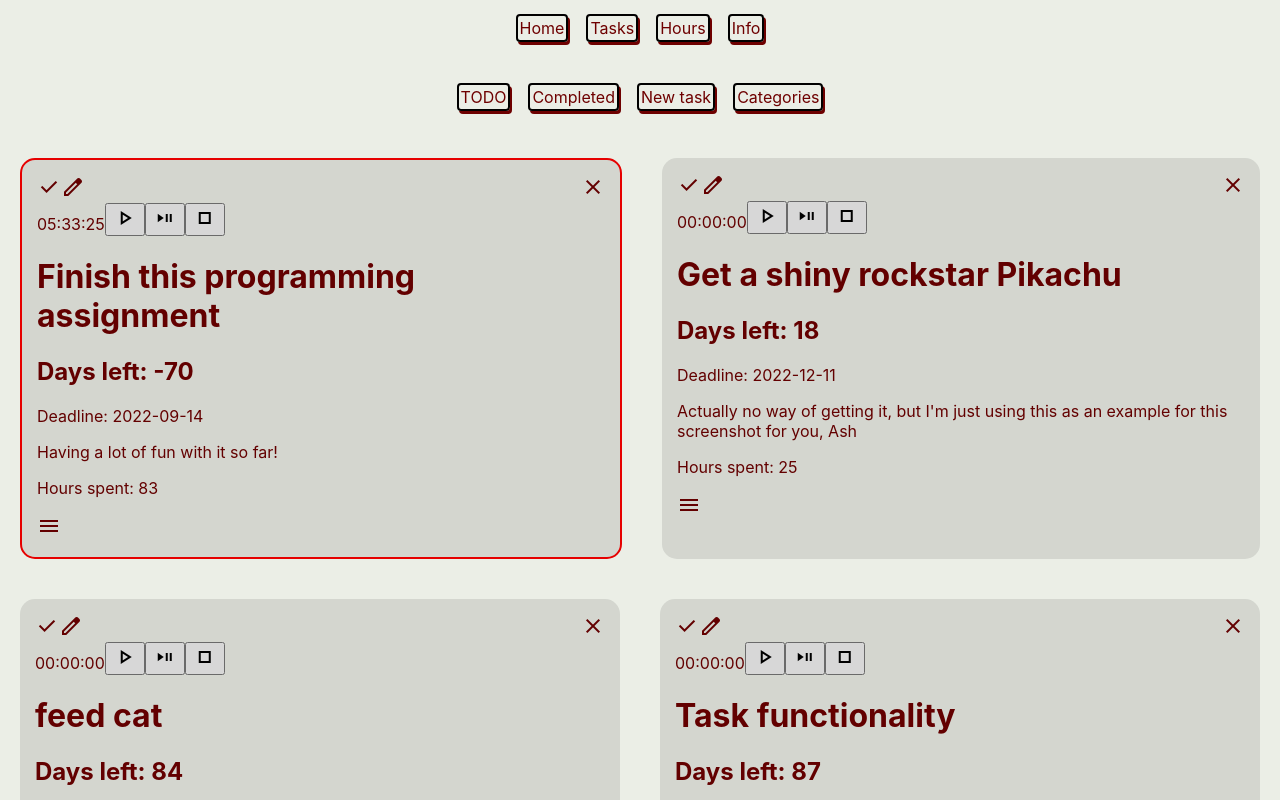
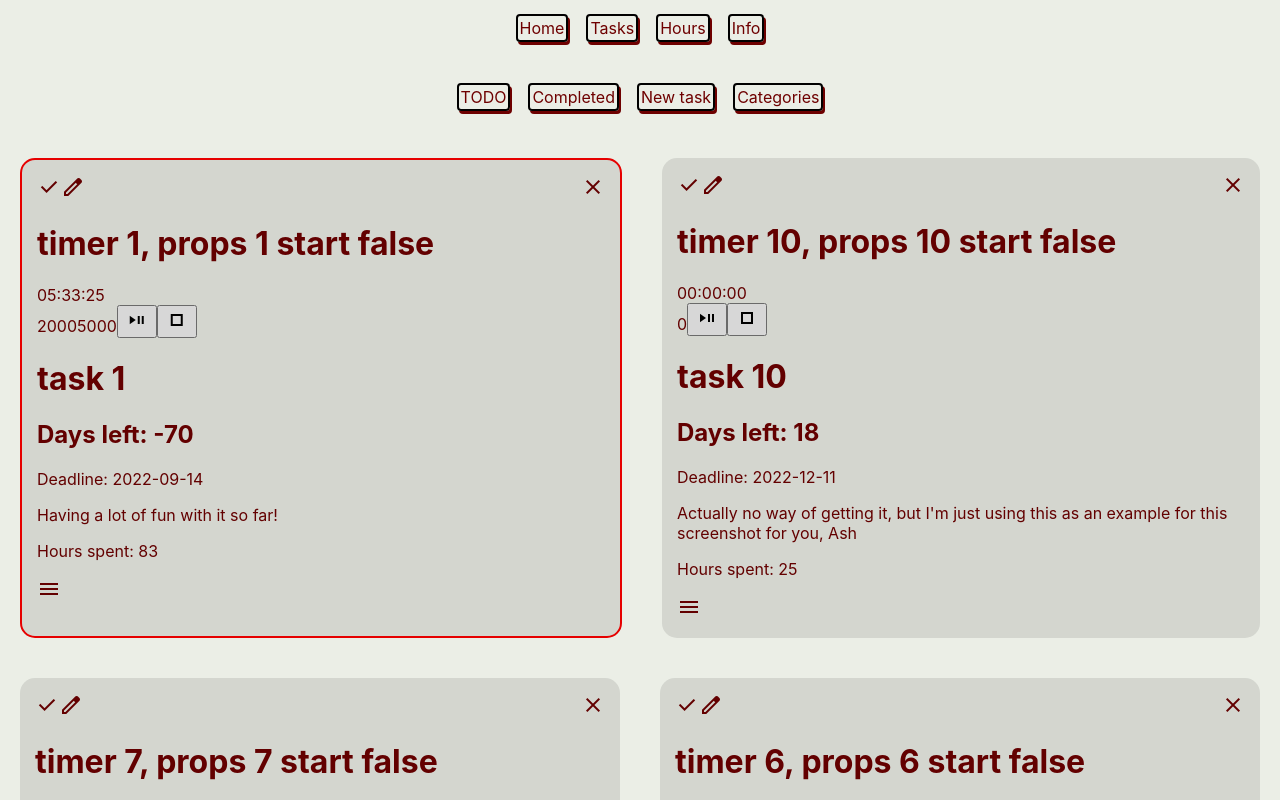
Before and after one commit to Avsword/TaskManager, a React (Create React App) app: page /tasks in a window 1280 px wide. Shown: the top 800 px of the page. Built offline with nearby package versions, Linux system fonts and the light colour scheme; data requests are answered from the project's data file.

Commit message:
Timers finally work with moving taskcomponents....

```diff
--- a/src/TaskComponent.js
+++ b/src/TaskComponent.js
@@ -76,9 +76,11 @@ class Todo extends React.Component {
       popupId: 1,
       catPopup: false,
       currentCategory: props.currentCat,
+      timers: [],
     };
     this.popuphandler = this.popuphandler.bind(this);
     this.customSorting = this.customSorting.bind(this);
+    this.tracktimers = this.tracktimers.bind(this);
   }
 
   getComponents = () => {
@@ -178,6 +180,54 @@ class Todo extends React.Component {
     this.setState({ popup: !this.state.popup });
   }
 
+  //Track timers above, so that idk what im even trying to do...
+  tracktimers(time, taskid) {
+    //Can't just push, gotta do edit the value but sure.
+    //If there is already that id being tracked, update the value. If there isn't this id being tracked, push the new key value pair to the state.
+    //If it's undefined, guard that clause
+
+    /*  console.log(this.state.timers.length); */
+    let updated = this.state.timers;
+    let isTracked = false;
+    //Guard that clause my man
+    if ((time || taskid) === undefined) {
+      return;
+    }
+    if (this.state.timers.length === 0) {
+      console.log("len is 0");
+      updated.push({ id: 0, time: 0 });
+    } else {
+      updated.map((task) => {
+        if (task.id === taskid) {
+          console.log(true);
+          //Update the time
+          task.time = time;
+          isTracked = true;
+          console.log(
+            "maps for task",
+            task,
+            "has a time of, ",
+            time,
+            " but the time for this task is: ",
+            task.time,
+            "and the taskid is:",
+            taskid
+          );
+        }
+      });
+      //After map, check if the id was being tracked. If not, then add it to the array of tracked timers.
+      if (!isTracked) {
+        updated.push({ id: taskid, time: time });
+      }
+    }
+    /*
+    console.log(`Tracktimers called with values: ${time} and id of ${taskid}`); */
+    /*  */
+
+    this.setState({ timers: updated });
+    console.log("timers in parent: ", this.state.timers, "updated,", updated);
+  }
+
   render() {
     //Acts as a guard clause
     if (!this.state.todos.length) return <h1>loading posts...</h1>;
@@ -218,9 +268,18 @@ class Todo extends React.Component {
         </button>
 
         <br></br>
-        {<Timer taskid={item.id}></Timer>}
+        {
+          <Timer
+            taskid={item.id}
+            i={i}
+            tracktimers={this.tracktimers}
+            //Store the timers in the parent element so that when the Timer component
+            //'refreshes' the timer data doesn't have to be pushed and read, but can just handle with a state store in parent
+            parenttimers={this.state.timers}
+          ></Timer>
+        }
         <h1 key={i + "h1"} className="taskHeader">
-          {item.title}
+          task {item.id}
         </h1>
         <h2 key={i + "daysleft"}>Days left: {item.timeleft}</h2>
         <p key={i + "deadline"}>Deadline: {item.deadline}</p>
--- a/src/TimerComponent.js
+++ b/src/TimerComponent.js
@@ -7,8 +7,10 @@ const api = axios.create({
 });
 
 function Timer(props) {
-  const taskid = props.taskid;
-  let firstStart;
+  const [taskid, setTaskid] = useState(props.taskid);
+
+  const [firstRender, setFirstRender] = useState(true);
+  /* tracktimers(time, taskid) */
 
   const [active, setActive] = useState(false);
   const [paused, setPaused] = useState(false);
@@ -24,18 +26,57 @@ function Timer(props) {
 
   //Initialize the timer values per task depending on database values etc.
   React.useEffect(() => {
+    //Also handle prop changed (usually resulting from rearranging the tasks)
+    setTaskid(props.taskid);
+    let activetaskfound = false;
+    if (firstRender) {
       api.get("/").then((response) => {
         let allTimers = response.data;
         allTimers.forEach((timer) => {
-        if (timer.taskid === taskid && timer.active === true) {
-          console.log("Timer is active for task, ", taskid);
-          firstStart = false;
+          if (timer.taskid === props.taskid && timer.active === true) {
+            console.log(
+              `WAS MET met at ${props.taskid}, because timer task id was ${timer.taskid} and active stat was ${timer.active}`
+            );
+
             settime(timer.timeInMilliseconds);
-          handleStart();
+            handleStartPause();
+            activetaskfound = true;
           }
         });
+        if (activetaskfound === false) {
+          settime(0);
+          if (active) {
+            setActive(false);
+          }
+        }
+        setFirstRender(false);
       });
+    }
+
+    console.log(
+      "||||||||||||||||||||||||||||||||||||||||||||||||||||||||||||||||||||||||||||||||||||||"
+    );
   }, []);
+
+  React.useEffect(() => {
+    setTaskid(props.taskid);
+    console.log(
+      "Task change detected, parent timers at the time were",
+      props.parenttimers,
+      "for id of",
+      taskid
+    );
+    props.parenttimers.forEach((timer) => {
+      if (timer.id === taskid) {
+        settime(timer.time);
+      }
+    });
+  }, [props.taskid, taskid]);
+
+  React.useEffect(() => {
+    console.log("timercomponent: ", time);
+    props.tracktimers(time, props.taskid);
+  }, [time]);
 
   React.useEffect(() => {
     let timeInterval = null;
@@ -58,14 +99,15 @@ function Timer(props) {
     };
   }, [active, paused]);
 
-  const handleStart = () => {
-    if (firstStart) {
+  const handleStartPause = () => {
+    if (!active) {
+      if (firstRender) {
         setstartdate(Date.now());
       }
       setActive(true);
-  };
-  const handlePause = () => {
-    setPaused(!paused);
+    } else {
+      setActive(false);
+    }
   };
 
   //TODO: send the data to the server when stopping
@@ -76,6 +118,9 @@ function Timer(props) {
   return (
     <>
       <div className="stopwatch">
+        <h1>
+          timer {taskid}, props {props.taskid} start {firstRender.toString()}
+        </h1>
         <span className="stopwatch-minutes">
           {"0" + Math.floor((time / (1000 * 60 * 60)) % 24)}:
         </span>
@@ -85,21 +130,17 @@ function Timer(props) {
         <span className="stopwatch-seconds">
           {("0" + Math.floor((time / 1000) % 60)).slice(-2)}
         </span>
+        <br></br>
+        <span>{time}</span>
 
         <button
           onClick={() => {
-            handleStart();
-          }}
-        >
-          <span className="material-symbols-outlined">play_arrow</span>
-        </button>
-        <button
-          onClick={() => {
-            handlePause();
+            handleStartPause();
           }}
         >
           <span className="material-symbols-outlined">play_pause</span>
         </button>
+
         <button
           onClick={() => {
             handleStop();
```
Lines whose indentation alone changed are shown as unchanged.
